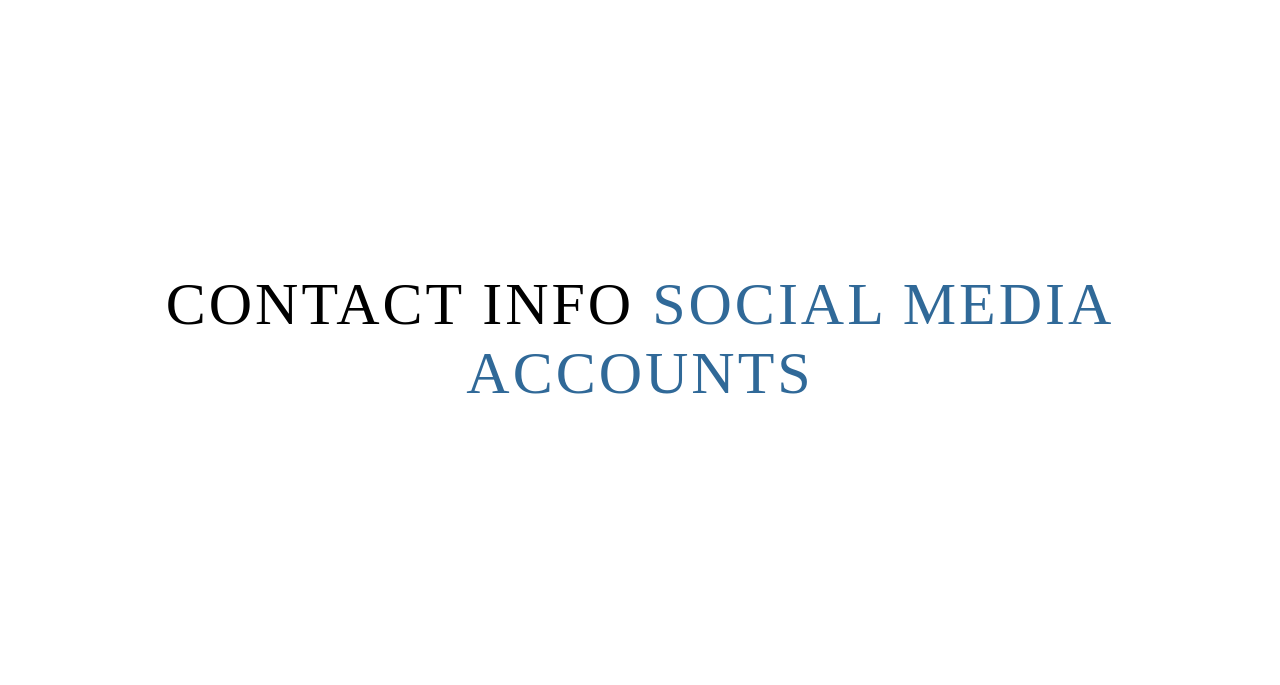
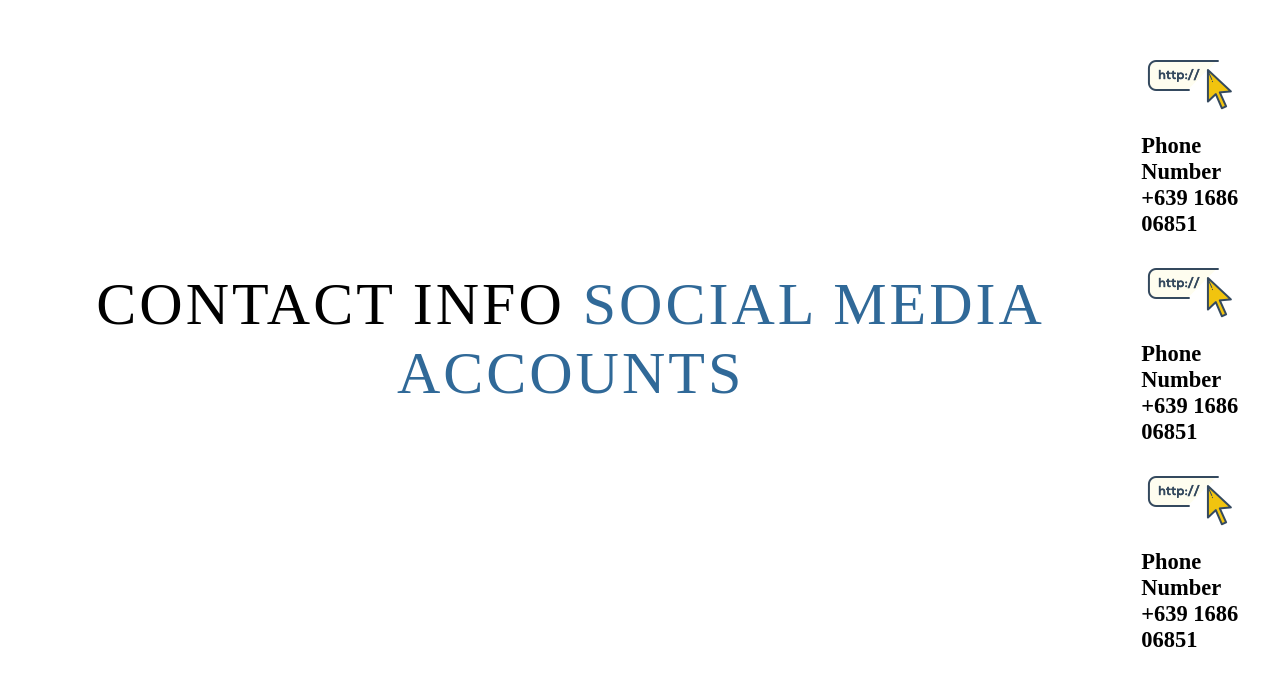
Before and after one commit to UniqueCODER/Cv-final, a plain HTML site: page index.html in a window 1280 px wide. Shown: the part 6033-6718 px from the top of the page. Drawn offline with Linux system fonts and the light colour scheme; a web font is replaced by a local one.

Commit message:
info contacts

```diff
--- a/index.html
+++ b/index.html
@@ -120,6 +120,25 @@
             <div><h1 class="section-title">Contact Info <span> Social Media Accounts </span></h1></div>
             <div class="contact-items">
                 <div class="contact-item">
+                    <div class="icon" ><img src="img/icons/web-icon.png"/> </div>
+                    <div class="contact-info">
+                    <h1> Phone Number</h1>
+                    <h2>+639 1686 06851</h2>
+                    </div>
+            </div>
+                <div class="contact-item">
+                    <div class="icon" ><img src="img/icons/web-icon.png"/> </div>
+                    <div class="contact-info">
+                    <h1> Phone Number</h1>
+                    <h2>+639 1686 06851</h2>
+                    </div>
+            </div>
+                <div class="contact-item">
+                    <div class="icon" ><img src="img/icons/web-icon.png"/> </div>
+                    <div class="contact-info">
+                    <h1> Phone Number</h1>
+                    <h2>+639 1686 06851</h2>
+                    </div>
             </div>
             </div>
         </div>
```
